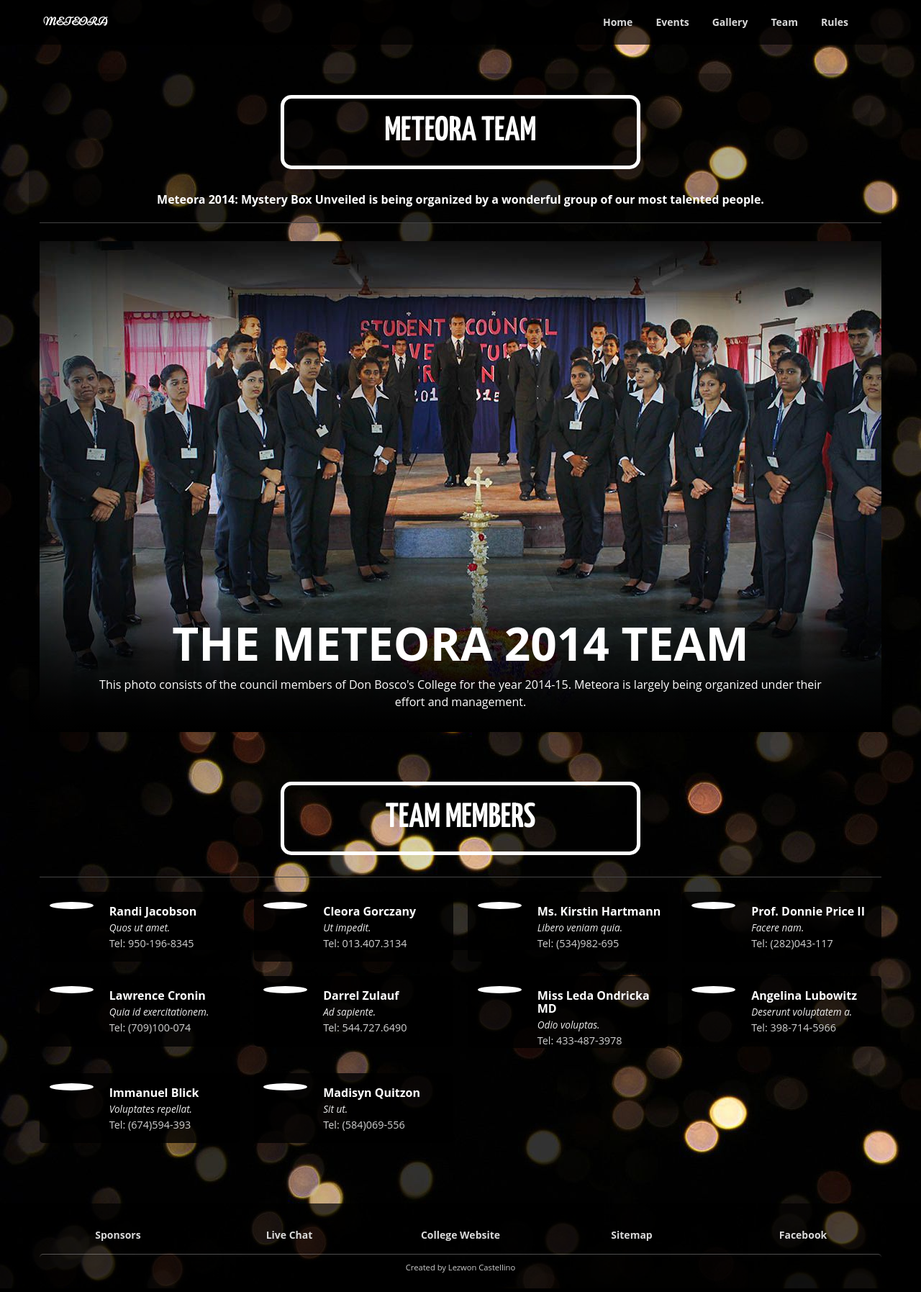
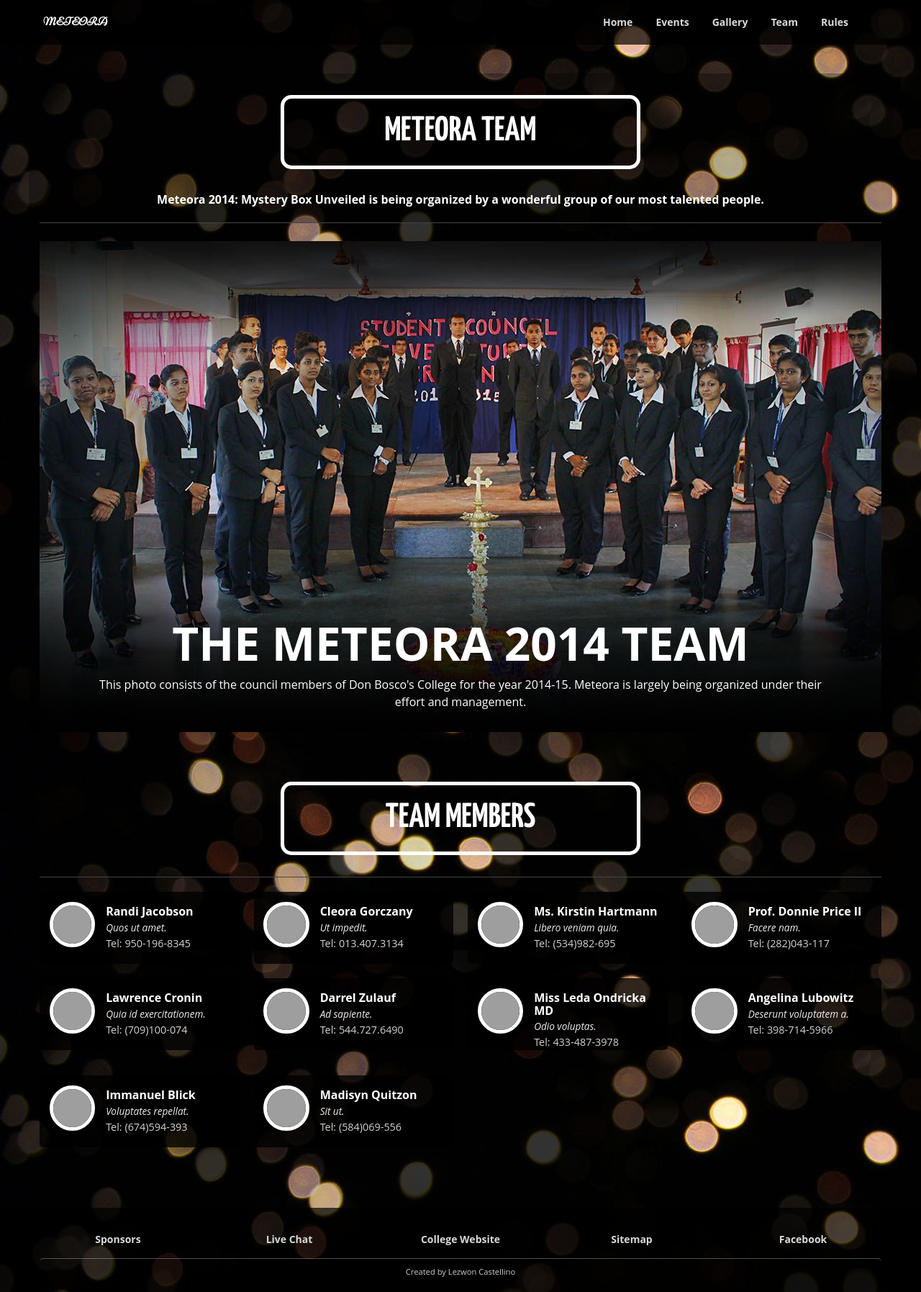
Before and after one commit to lezwon/meteora2014, a PHP site: page /team.php in a window 1280 px wide. Shown: the whole page at 72% size. Run offline with PHP 8.4, Linux system fonts and the light colour scheme; data comes from the database, SQL or seed files in the repository; some libraries are stand-ins or nearby versions; grey boxes are pictures that could not be loaded.

Commit message:
team image fix

```diff
--- a/css/main.css
+++ b/css/main.css
@@ -145,14 +145,11 @@ hr {
 }
 /* line 100, ../scss/main.scss */
 .infobox .img-ctr {
-  width: 90%;
   -moz-border-radius: 50%;
   -webkit-border-radius: 50%;
   border-radius: 50%;
   border: 5px solid white;
   overflow: hidden;
-  max-width: 100px;
-  max-height: 10px;
 }
 /* line 111, ../scss/main.scss */
 .infobox .img-ctr img {
@@ -891,7 +888,7 @@ hr {
 /* line 756, ../scss/main.scss */
 .team-member-row .team-grid li .infobox {
   max-height: 100px;
-  padding: 5% 0 0 5%;
+  padding: 5%;
 }
 
 /* line 766, ../scss/main.scss */
--- a/js/main.js
+++ b/js/main.js
@@ -2,6 +2,7 @@
 
 $(document).ready(function() {
 
+    $(".img-ctr").css('min-height',$(".img-ctr").outerWidth());
     //$(document).foundation();
 
     //facebook SDk
--- a/scss/main.scss
+++ b/scss/main.scss
@@ -99,14 +99,14 @@ hr{
 
   .img-ctr{
     //      height: 100px;
-    width: 90%;
+//    width: 90%;
     //      min-height: 92px;
 
     @include border-radius(50%);
     border: 5px solid white;
     overflow: hidden;
-    max-width: 100px;
-    max-height: 10px;
+
+
 
     img{
       width: 100%;
@@ -755,7 +755,7 @@ body{
     li{
       .infobox{
         max-height: 100px;
-        padding: 5% 0 0 5%;
+        padding: 5%;
       }
     }
   }
```
Also changed, not shown: index.php (+1 -7 lines), img/sponsors/azzure.png, img/sponsors/bilsoft_logo.png, img/sponsors/bina punjani.png, img/sponsors/dbtv.png, img/sponsors/iciciBank.png, img/sponsors/navhind.png, img/sponsors/radioMirchi.png, 1 other file.
